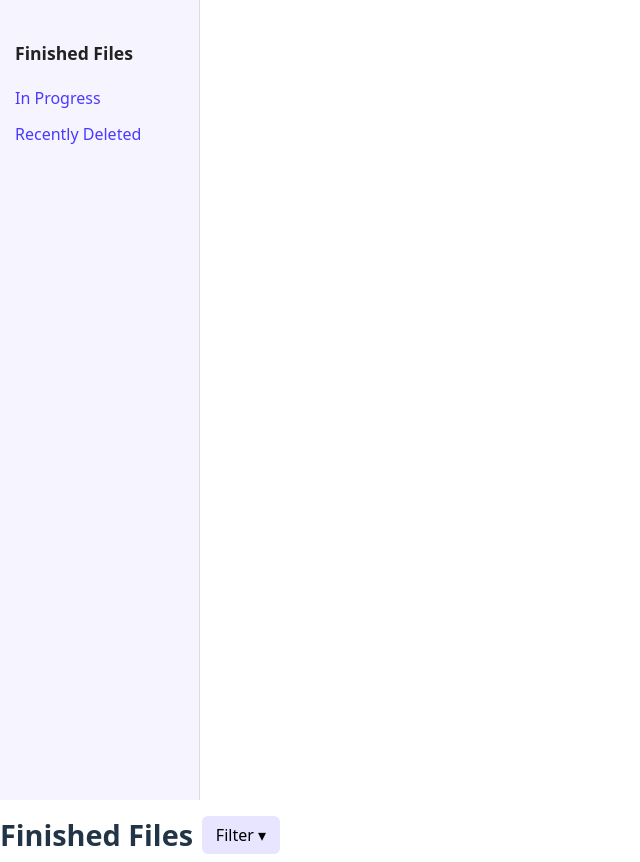
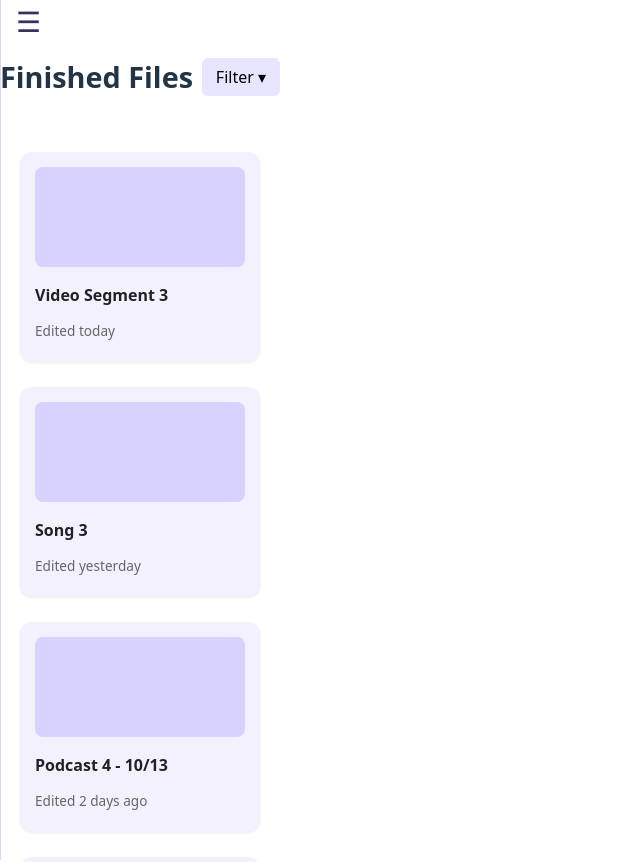
Before and after one commit to manasdiy/PBS-Wisconsin-Team-Two, a React app in the folder frontend/: page / in a window 1280 px wide. Shown: the top 862 px of the page, without its empty margins (0-640 px from the left). Built offline with nearby package versions, Linux system fonts and the light colour scheme; the HTML template or start-up script is replaced by a standard one.

Commit message:
Sidebar functions

```diff
--- a/frontend/src/components/Sidebar.css
+++ b/frontend/src/components/Sidebar.css
@@ -1,31 +1,68 @@
+/* Sidebar Container */
 .sidebar {
-  width: 200px;
-  background-color: #f6f4ff;
-  padding: 25px 15px;
-  border-right: 1px solid #ddd;
-  height: 100vh;
-  box-sizing: border-box;
+  height: 100%;
+  width: 0; /* Hidden by default */
+  position: fixed;
+  top: 0;
+  left: 0;
+  background-color: #f8f5fa; /* light lavender tone */
+  overflow-x: hidden;
+  transition: width 0.3s ease;
+  padding-top: 60px;
+  border-right: 1px solid #dcd3f0;
+  z-index: 1000;
 }
 
-.sidebar-title {
-  font-size: 1.1rem;
-  margin-bottom: 20px;
-  color: #222;
+/* Sidebar open state */
+.sidebar.open {
+  width: 250px;
 }
 
-.sidebar-links {
-  list-style: none;
-  padding: 0;
+/* Sidebar links */
+.sidebar a {
+  display: block;
+  padding: 14px 28px;
+  text-decoration: none;
+  font-size: 18px;
+  color: #3b2f5c; /* dark purple text */
+  font-weight: 500;
+  transition: background-color 0.2s, padding-left 0.2s;
 }
 
-.sidebar-links li {
-  margin-bottom: 12px;
-  cursor: pointer;
-  color: #4a3aff;
-  font-weight: 500;
-  transition: color 0.2s ease;
+.sidebar a:hover {
+  background-color: #e8e1f7;
+  padding-left: 34px; /* slight shift on hover */
 }
 
-.sidebar-links li:hover {
-  color: #2c1aff;
+/* Hamburger button (☰) */
+.menu-btn {
+  font-size: 28px;
+  cursor: pointer;
+  margin: 16px;
+  color: #3b2f5c;
+  user-select: none;
+  transition: transform 0.2s ease;
 }
+
+.menu-btn:hover {
+  transform: scale(1.1);
+}
+
+.close-btn {
+  position: absolute;
+  top: 10px;      /* raise it closer to top edge */
+  right: 20px;    /* move slightly inward from the right */
+  font-size: 32px;
+  font-weight: bold;
+  color: #3b2f5c; /* dark purple for contrast */
+  background: none;
+  border: none;
+  cursor: pointer;
+  z-index: 2000;  /* ensures it stays above other elements */
+  transition: color 0.2s ease, transform 0.2s ease;
+}
+
+.close-btn:hover {
+  color: #6a4fb3; /* lighter purple on hover */
+  transform: scale(1.2);
+}
--- a/frontend/src/components/Sidebar.jsx
+++ b/frontend/src/components/Sidebar.jsx
@@ -1,13 +1,35 @@
+import React, { useState } from "react";
 import "./Sidebar.css";
 
-export default function Sidebar() {
+const Sidebar = () => {
+  const [isOpen, setIsOpen] = useState(false);
+
   return (
-    <div className="sidebar">
-      <h2 className="sidebar-title">Finished Files</h2>
-      <ul className="sidebar-links">
-        <li>In Progress</li>
-        <li>Recently Deleted</li>
-      </ul>
-    </div>
+    <>
+      {/* Hamburger icon */}
+      <span className="menu-btn" onClick={() => setIsOpen(true)}>
+        ☰
+      </span>
+
+      {/* Sidebar */}
+      <div className={`sidebar ${isOpen ? "open" : ""}`}>
+        <button className="close-btn" onClick={() => setIsOpen(false)}>
+          ×
+        </button>
+
+        {/* Navigation links */}
+        <a href="/home.html" onClick={() => setIsOpen(false)}>
+          Home
+        </a>
+        <a href="/finished.html" onClick={() => setIsOpen(false)}>
+          Finished Files
+        </a>
+        <a href="/editing.html" onClick={() => setIsOpen(false)}>
+          Editing Page
+        </a>
+      </div>
+    </>
   );
-}
+};
+
+export default Sidebar;
```
